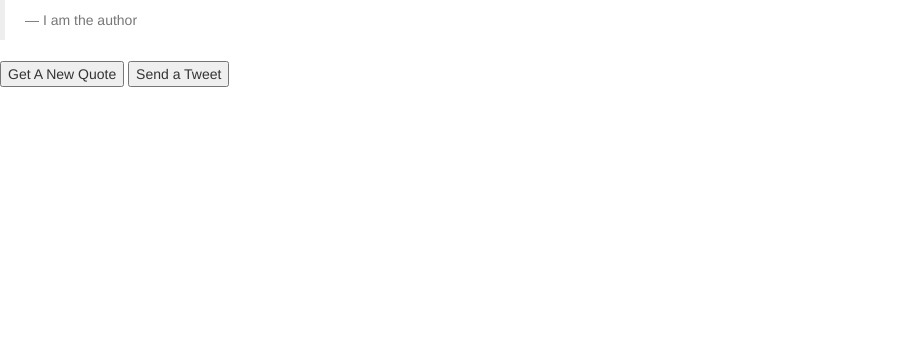
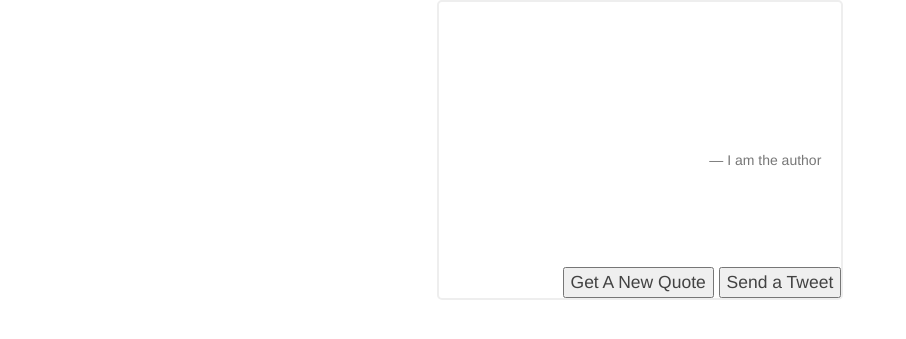
Before and after one commit to markediez/markediez.github.io, a PHP site: page /projects/fcc/front-end/random-quote-machine/index.html in a window 1280 px wide. Shown: the top 339 px of the page, without its empty margins (0-906 px from the left). Run offline with PHP 8.4, Linux system fonts and the light colour scheme; some libraries are stand-ins or nearby versions.

Commit message:
Move buttons to blockquote

```diff
--- /dev/null
+++ b/projects/fcc/front-end/random-quote-machine/css/bootstrap-overwrite.css
@@ -0,0 +1,9 @@
+blockquote {
+  text-align: center;
+  border: 2px solid #eeeeee;
+  border-radius: 5px; }
+  blockquote small {
+    margin-top: 20px;
+    text-align: right; }
+
+/*# sourceMappingURL=bootstrap-overwrite.css.map */
--- a/projects/fcc/front-end/random-quote-machine/css/index.css
+++ b/projects/fcc/front-end/random-quote-machine/css/index.css
@@ -1,4 +1,15 @@
 .row #random_quote {
-  color: #283593; }
+  color: #424242; }
+  .row #random_quote blockquote {
+    position: relative;
+    display: flex;
+    flex-direction: column;
+    justify-content: center;
+    min-height: 300px; }
+    .row #random_quote blockquote #action {
+      position: absolute;
+      bottom: 0;
+      right: 0;
+      align-self: flex-end; }
 
 /*# sourceMappingURL=index.css.map */
--- a/projects/fcc/front-end/random-quote-machine/index.html
+++ b/projects/fcc/front-end/random-quote-machine/index.html
@@ -7,13 +7,19 @@
 
     <link rel="stylesheet" href="https://maxcdn.bootstrapcdn.com/bootstrap/3.3.7/css/bootstrap.min.css" />
     <link rel="stylesheet" href="css/index.css" />
+    <link rel="stylesheet" href="css/bootstrap-overwrite.css" />
   </head>
   <body>
     <div class="row">
-      <div id="random_quote" class="col-md-12">
+      <div id="random_quote" class="col-md-offset-4 col-md-4">
         <blockquote>
-          <span class="quote"></span>
+          <div class="quote"></div>
           <small class="author">I am the author</small>
+
+          <div id="action">
+            <button onclick="changeQuote()">Get A New Quote</button>
+            <button onclick="tweet()">Send a Tweet</button>
+          </div>
         </blockquote>
       </div>
     </div>
@@ -24,11 +30,6 @@
       </div>
     </div>
 
-    <div id="action">
-      <button onclick="changeQuote()">Get A New Quote</button>
-      <button onclick="tweet()">Send a Tweet</button>
-    </div>
-
     <script src="js/index.js" type="text/javascript"></script>
   </body>
 </html>
--- a/projects/fcc/front-end/random-quote-machine/scss/index.scss
+++ b/projects/fcc/front-end/random-quote-machine/scss/index.scss
@@ -1,7 +1,27 @@
-$primary-color: #283593;
+$primary-color: #424242;
 
 .row {
   #random_quote {
     color: $primary-color;
+
+    blockquote {
+      position: relative;
+      display: flex;
+      flex-direction: column;
+      // flex-wrap: wrap;
+      justify-content: center;
+      min-height: 300px;
+
+      #action {
+        position: absolute;
+        bottom: 0;
+        right: 0;
+        align-self: flex-end;
+      }
+
+      * {
+        // width: 100%;
+      }
+    }
   }
 }
```
Also changed, not shown: projects/fcc/front-end/random-quote-machine/scss/bootstrap-overwrite.scss (added, +9 -0 lines).
